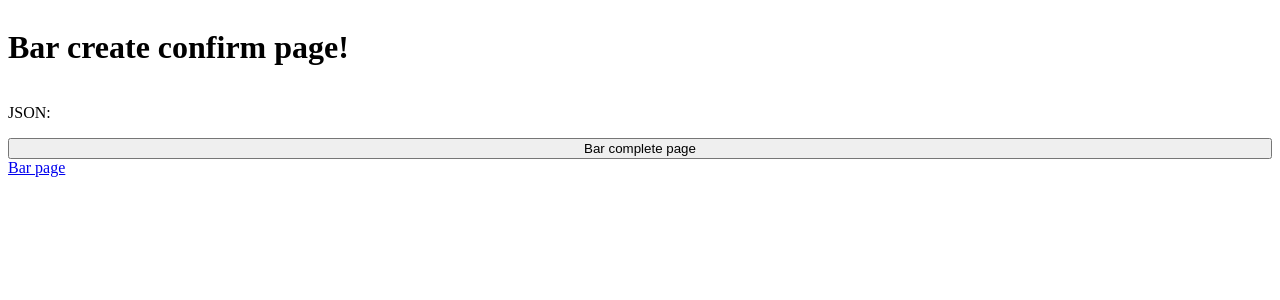
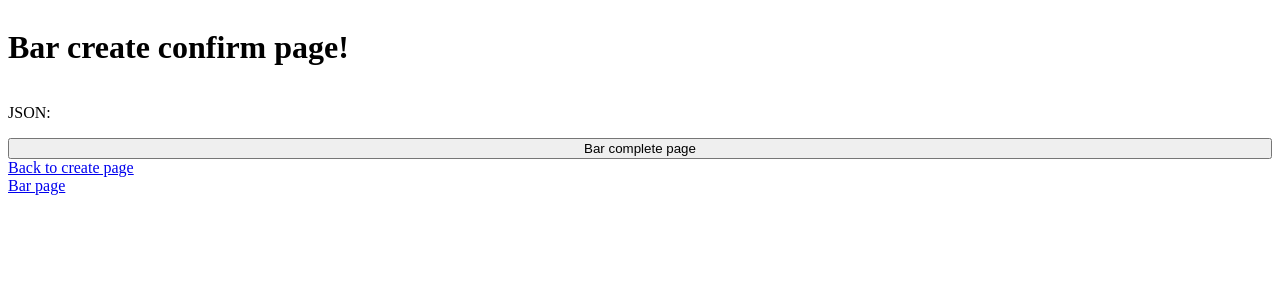
Before and after one commit to otsukaryutaro/multiple-tab-handler, a Next.js app: page /bar/create/confirm in a window 1280 px wide. Shown: the top 300 px of the page. Built offline with nearby package versions, Linux system fonts and the light colour scheme.

Commit message:
戻るボタン、けどクエリに入れないと意味ないのか

```diff
--- a/pages/bar/create/confirm/index.tsx
+++ b/pages/bar/create/confirm/index.tsx
@@ -21,6 +21,7 @@ export default function BarCreateConfirm() {
       <button type="button" onClick={handleConfirm}>
         Bar complete page
       </button>
+      <Link href="/bar/create">Back to create page</Link>
       <Link href="/bar">Bar page</Link>
     </div>
   );
```
